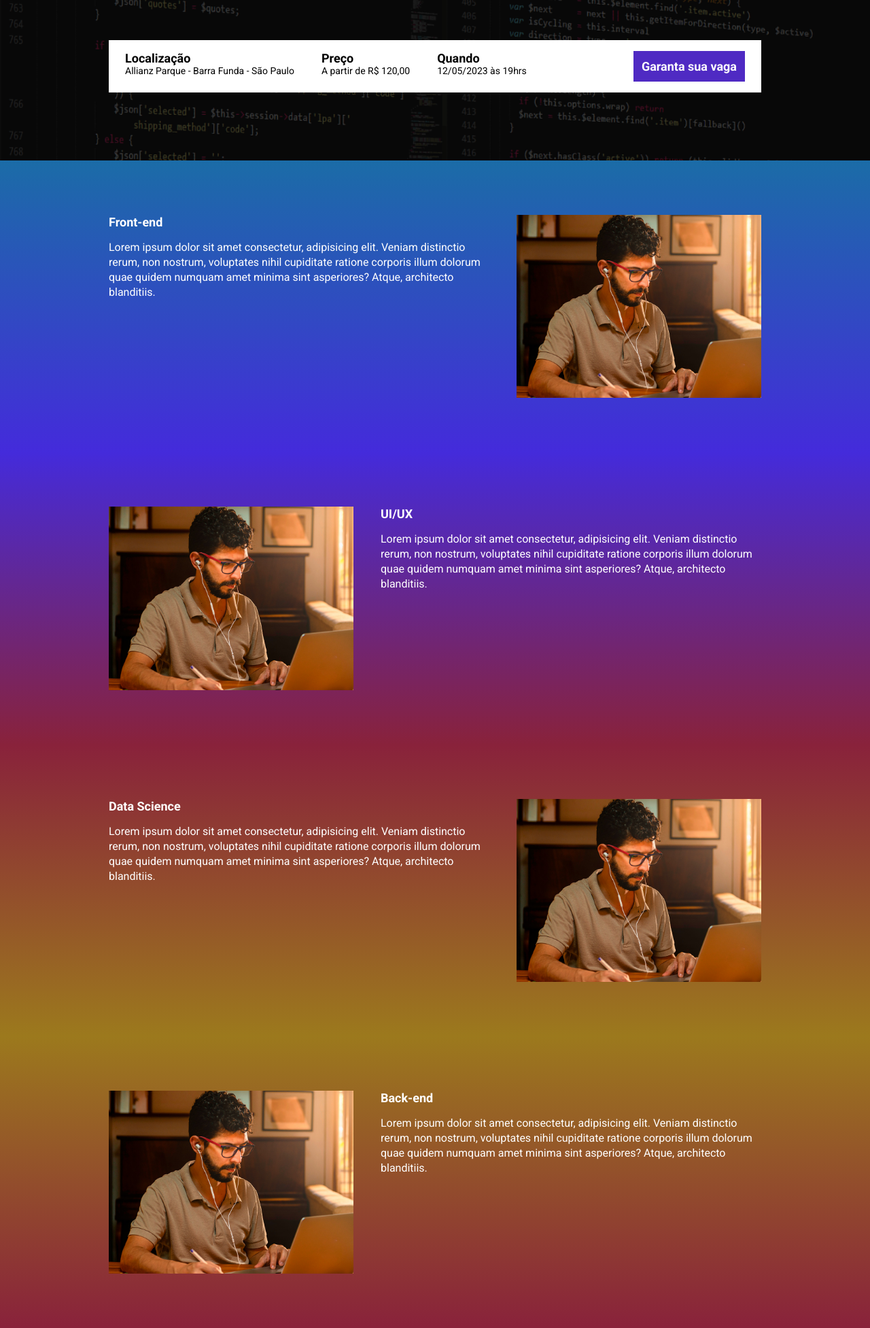
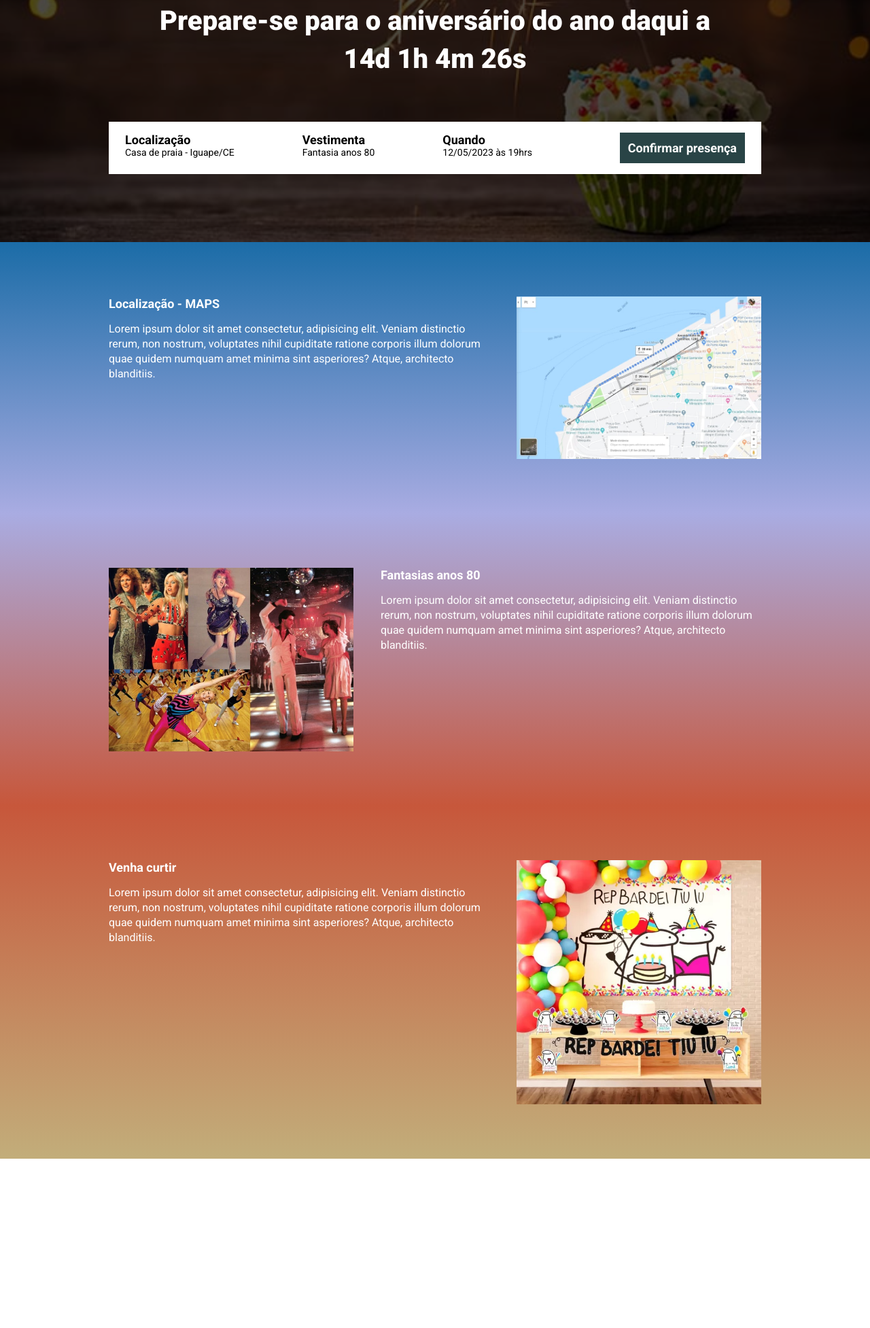
Before and after one commit to clovis20/ebac_tech_talks, a website built with Parcel: page src/index.html in a window 1280 px wide. Shown: the part 325-2278 px from the top of the page at 68% size. After the commit the page ends 2029 px from the top, so only its background shows below. Built offline with nearby package versions, Linux system fonts and the light colour scheme.

Commit message:
first commit

```diff
--- a/src/index.html
+++ b/src/index.html
@@ -14,19 +14,19 @@
 <body>
     <header class="hero">
         <div class="container">
-            <img class="hero__logo" src="./images/ebac_logo.svg" alt="EBAC logo">
+            <img class="hero__logo" src="./images/Pessoas.png" alt="Foto Pessoa">
             <p class="hero__text">
-                O maior eventos de tecnologia do Brasil começa em <span id="contador"></span>
+                Prepare-se para o aniversário do ano daqui a<br><span id="contador"></span>
             </p>
             <div class="infos-bar">
                 <ul class="infos-bar__infos">
                     <li class="infos-bar__infos__item">
                         <b>Localização</b>
-                        Allianz Parque - Barra Funda - São Paulo
+                        Casa de praia - Iguape/CE
                     </li>
                     <li class="infos-bar__infos__item">
-                        <b>Preço</b>
-                        A partir de R$ 120,00
+                        <b>Vestimenta</b>
+                        Fantasia anos 80
                     </li>
                     <li class="infos-bar__infos__item">
                         <b>Quando</b>
@@ -34,7 +34,7 @@
                     </li>
                 </ul>
                 <a href="#" class="button button--primary">
-                    Garanta sua vaga
+                    Confirmar presença
                 </a>
             </div>
         </div>
@@ -42,45 +42,34 @@
     <section class="event event--frontend">
         <div class="container" data-aos="fade-right">
             <div class="event__details">
-                <h2 class="event__details__title">Front-end</h2>
+                <h2 class="event__details__title">Localização - MAPS</h2>
                 <p class="event__details__description">
                     Lorem ipsum dolor sit amet consectetur, adipisicing elit. Veniam distinctio rerum, non nostrum, voluptates nihil cupiditate ratione corporis illum dolorum quae quidem numquam amet minima sint asperiores? Atque, architecto blanditiis.
                 </p>
             </div>
-            <img class="event__image" src="./images/frontend.png" alt="Front-end">
+            <img class="event__image" src="./images/maps1.jpg" alt="Mapa">
         </div>
     </section>
     <section class="event event--ui-ux event--image-left">
         <div class="container" data-aos="fade-left">
             <div class="event__details">
-                <h2 class="event__details__title">UI/UX</h2>
+                <h2 class="event__details__title">Fantasias anos 80</h2>
                 <p class="event__details__description">
                     Lorem ipsum dolor sit amet consectetur, adipisicing elit. Veniam distinctio rerum, non nostrum, voluptates nihil cupiditate ratione corporis illum dolorum quae quidem numquam amet minima sint asperiores? Atque, architecto blanditiis.
                 </p>
             </div>
-            <img class="event__image" src="./images/frontend.png" alt="Front-end">
+            <img class="event__image" src="./images/fant1.jpg" alt="Festa Fantasia">
         </div>
     </section>
     <section class="event event--data-science">
         <div class="container" data-aos="fade-right">
             <div class="event__details">
-                <h2 class="event__details__title">Data Science</h2>
+                <h2 class="event__details__title">Venha curtir</h2>
                 <p class="event__details__description">
                     Lorem ipsum dolor sit amet consectetur, adipisicing elit. Veniam distinctio rerum, non nostrum, voluptates nihil cupiditate ratione corporis illum dolorum quae quidem numquam amet minima sint asperiores? Atque, architecto blanditiis.
                 </p>
             </div>
-            <img class="event__image" src="./images/frontend.png" alt="Front-end">
-        </div>
-    </section>
-    <section class="event event--backend event--image-left">
-        <div class="container" data-aos="fade-left">
-            <div class="event__details">
-                <h2 class="event__details__title">Back-end</h2>
-                <p class="event__details__description">
-                    Lorem ipsum dolor sit amet consectetur, adipisicing elit. Veniam distinctio rerum, non nostrum, voluptates nihil cupiditate ratione corporis illum dolorum quae quidem numquam amet minima sint asperiores? Atque, architecto blanditiis.
-                </p>
-            </div>
-            <img class="event__image" src="./images/frontend.png" alt="Front-end">
+            <img class="event__image" src="./images/aniv2.jpg" alt="Aniversário">
         </div>
     </section>
 
--- a/src/styles/_event.scss
+++ b/src/styles/_event.scss
@@ -7,13 +7,13 @@
         background-image: linear-gradient(variables.$blue1, variables.$blue2);
     }
     &--ui-ux {
-        background-image: linear-gradient(variables.$blue2, variables.$pink);
+        background-image: linear-gradient(variables.$blue2, variables.$orange);
     }
     &--data-science {
-        background-image: linear-gradient(variables.$pink, variables.$yellow);
+        background-image: linear-gradient(variables.$orange, variables.$yellow);
     }
     &--backend {
-        background-image: linear-gradient(variables.$yellow, variables.$pink);
+        background-image: linear-gradient(variables.$yellow, variables.$orange);
     }
 
     &--image-left {
--- a/src/styles/_hero.scss
+++ b/src/styles/_hero.scss
@@ -3,7 +3,7 @@
 .hero {
     padding-top: 64px;
     padding-bottom: 100px;
-    background-image: url(../images/fundo.png);
+    background-image: url(../images/aniv1.jpg);
     background-repeat: no-repeat;
     background-size: cover;
     position: relative;
@@ -34,7 +34,7 @@
 
     &__logo {
         margin: 0 auto;
-        height: 80px;
+        height: 200px;
         display: block;
     }
 
--- a/src/styles/_variables.scss
+++ b/src/styles/_variables.scss
@@ -2,7 +2,7 @@ $textColor: #fff;
 $secundaryTextColor: #000;
 
 $blue1: #1B6CA7;
-$blue2: #442BDB;
-$pink: #89223B;
-$yellow: #9C791D;
-$purple: #4F2AC3;
+$blue2: #a9ace2;
+$orange: #c7573b;
+$yellow: #c2ad7a;
+$green: #294446;
--- a/src/styles/components/_buttons.scss
+++ b/src/styles/components/_buttons.scss
@@ -10,7 +10,7 @@
 
     &--primary {
         color: variables.$textColor;
-        background-color: variables.$purple;
+        background-color: variables.$green;
     }
 
     @media (max-width: 640px) {
--- a/src/styles/components/_infos_bar.scss
+++ b/src/styles/components/_infos_bar.scss
@@ -8,7 +8,7 @@
 
     &__infos {
         display: flex;
-        gap: 40px;
+        gap: 100px;
 
         &__item {
             font-size: 14px;
```
Also changed, not shown: src/images/Pessoas.png (added), src/images/aniv1.jpg (added), src/images/aniv2.jpg (added), src/images/backend.png (deleted), src/images/data.png (deleted), src/images/ebac_logo.svg (deleted), src/images/fant1.jpg (added), src/images/frontend.png (deleted), src/images/fundo.png (deleted), src/images/maps1.jpg (added), src/images/ui-ux.png (deleted).
